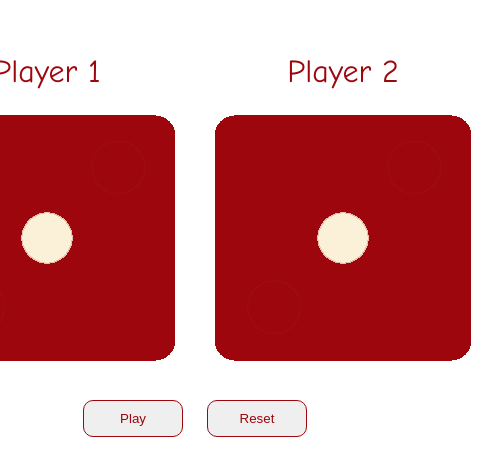
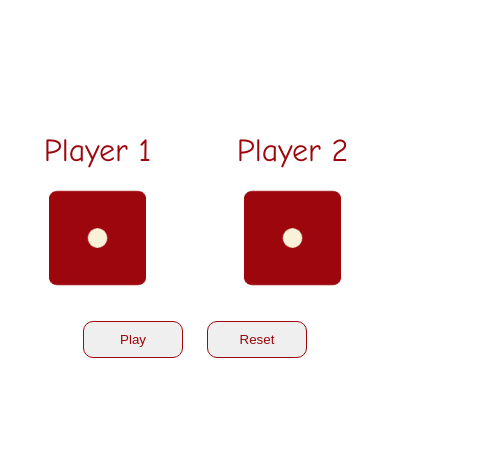
Before and after one commit to Georgianaviator737/Dice-Game, a plain HTML site: page index.html in a window 390 px wide. Shown: the part 232-708 px from the top of the page, 491 px wide, since content can reach past the window. Drawn offline with Linux system fonts and the light colour scheme.

Commit message:
responsive added

```diff
--- a/css/style.css
+++ b/css/style.css
@@ -57,3 +57,13 @@ button:hover {
     background-color: #9c060c;
     cursor: pointer;
 }
+
+@media only screen and (max-width: 800px) {
+    img{
+        width: 50%;
+    }
+
+    h1{
+        font-size: 2rem;
+    }
+}
```
